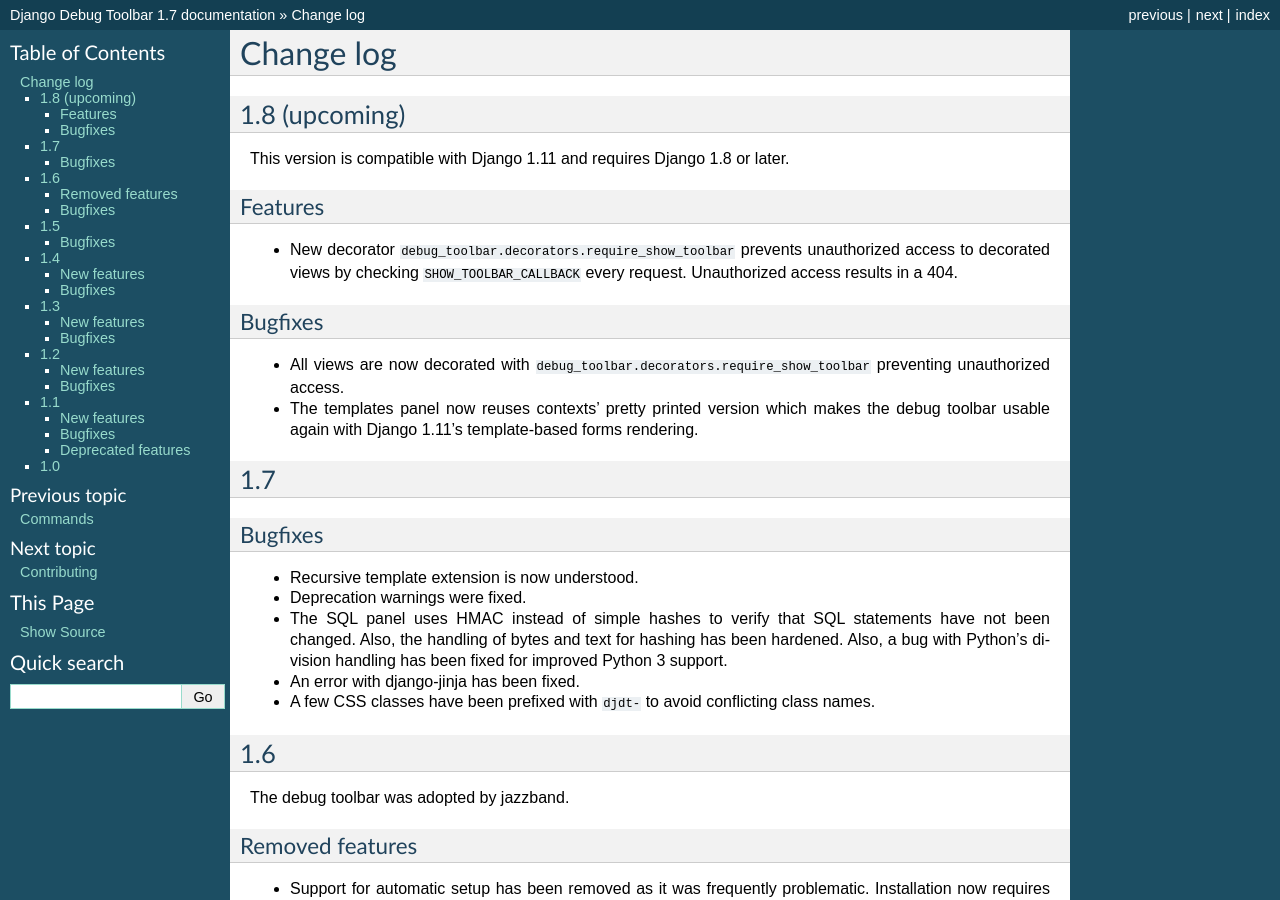
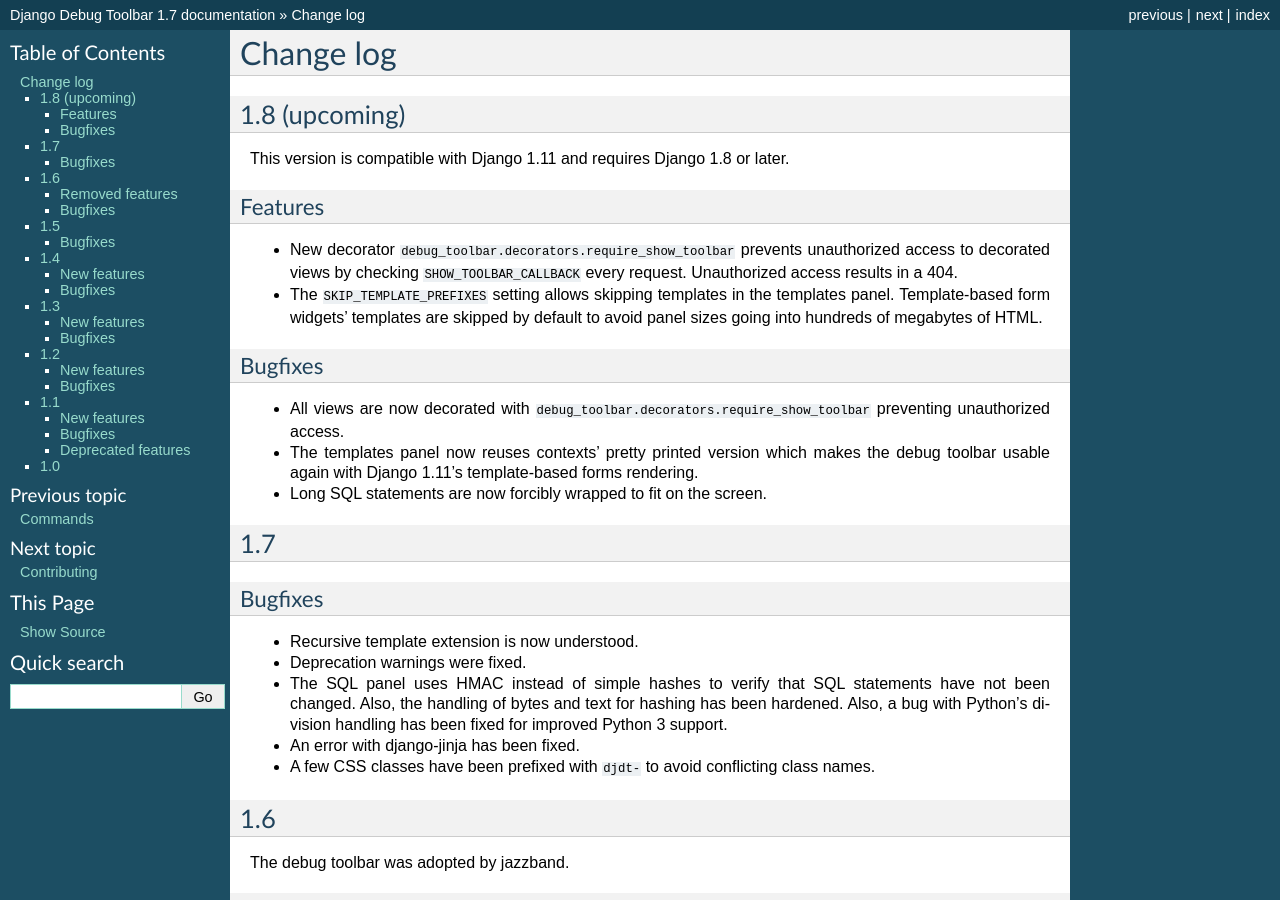
Before and after one commit to jazzband/django-debug-toolbar, a Sphinx documentation site: the page built from docs/changes.rst, in a window 1280 px wide and 900 px high. Built offline with Sphinx 7.4.7, drawn with Linux system fonts in a browser that asks for light colours.

Commit message:
Update the changelog with recent changes

```diff
--- a/docs/changes.rst
+++ b/docs/changes.rst
@@ -13,6 +13,10 @@
 * New decorator ``debug_toolbar.decorators.require_show_toolbar`` prevents
   unauthorized access to decorated views by checking ``SHOW_TOOLBAR_CALLBACK``
   every request. Unauthorized access results in a 404.
+* The ``SKIP_TEMPLATE_PREFIXES`` setting allows skipping templates in
+  the templates panel. Template-based form widgets' templates are
+  skipped by default to avoid panel sizes going into hundreds of
+  megabytes of HTML.
 
 Bugfixes
 ~~~~~~~~
@@ -23,6 +27,7 @@
 * The templates panel now reuses contexts' pretty printed version which
   makes the debug toolbar usable again with Django 1.11's template-based
   forms rendering.
+* Long SQL statements are now forcibly wrapped to fit on the screen.
 
 1.7
 ---
```
